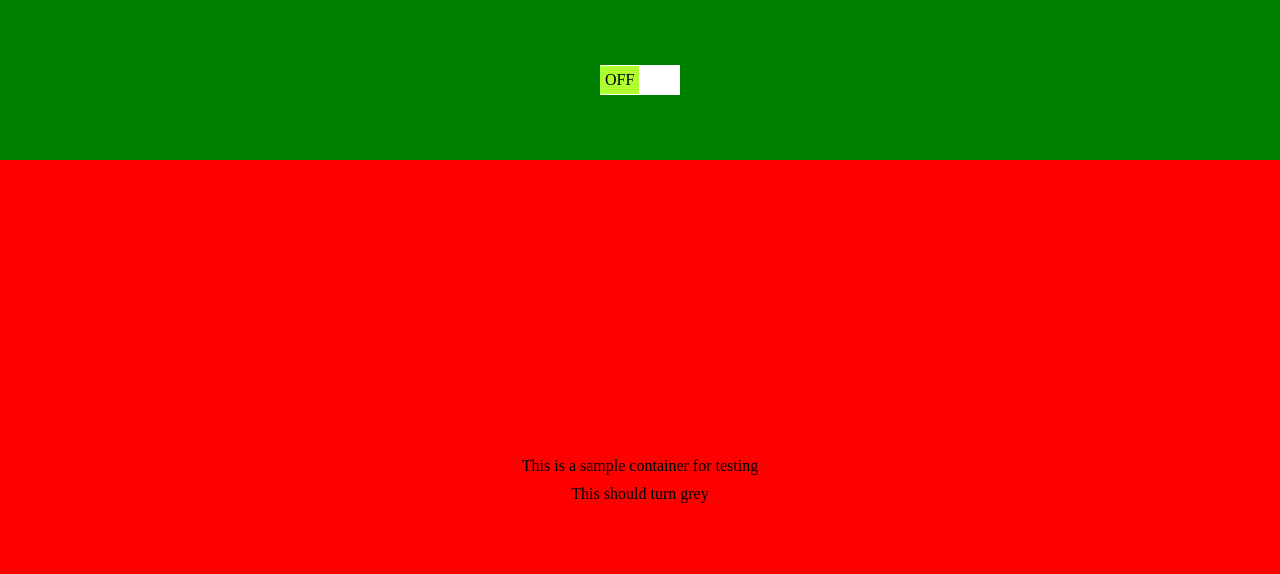
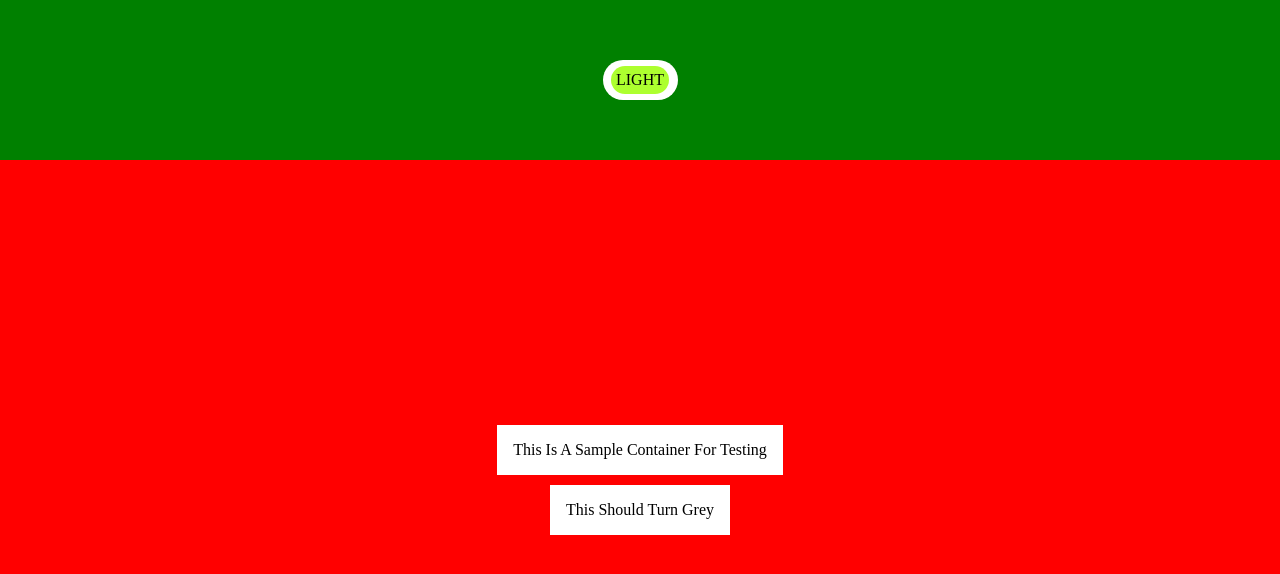
Before and after one commit to ZedanSaheer/dark-mode-app-react, a React (Create React App) app: page / in a window 1280 px wide. Shown: the top 574 px of the page. Built offline with nearby package versions, Linux system fonts and the light colour scheme.

Commit message:
Adding basic styles

```diff
--- a/src/App.css
+++ b/src/App.css
@@ -16,11 +16,13 @@ header{
 }
 .DarkmodeToggle{
     background: white;
-    width: 80px;
-    height: 30px;
+    width: 75px;
+    height: 40px;
     display: flex;
     align-items: center;
+    justify-content: center;
     user-select: none;
+    border-radius: 30px;
 }
 .DarkmodeSwitch{
     background: greenyellow;
@@ -28,6 +30,7 @@ header{
     text-transform: uppercase;
     display: flex;
     align-items: center;
+    border-radius: 30px;
 }
 main{
     flex:0.8;
@@ -41,3 +44,17 @@ main{
 main > p:first-child{
     margin-bottom: 10px;
 }
+p{
+    background-color: white;
+    padding: 1rem;
+    text-transform: capitalize;
+}
+
+.active{
+    background: gray !important;
+    color: black;
+}
+
+.activeBg{
+    background: limegreen;
+}
--- a/src/App.js
+++ b/src/App.js
@@ -11,16 +11,19 @@ function App() {
 
   return (
     <div className="App">
-      <header>
+      <header className={toggle && "activeBg"}>
         <div className="DarkmodeToggle" onClick={handleClick}>
-          <div className="DarkmodeSwitch">
-            {toggle ? "on" : "off"}
-          </div>
+      {  toggle ? ( <div className="DarkmodeSwitch">
+            Dark
+          </div>) :
+         ( <div className="DarkmodeSwitch">
+            light
+          </div>)}
         </div>
       </header>
       <main>
         <p>This is a sample container for testing</p>
-        <p>This should turn grey</p>
+        <p className={toggle && "active"}>This should turn grey</p>
       </main>
     </div>
   );
```
